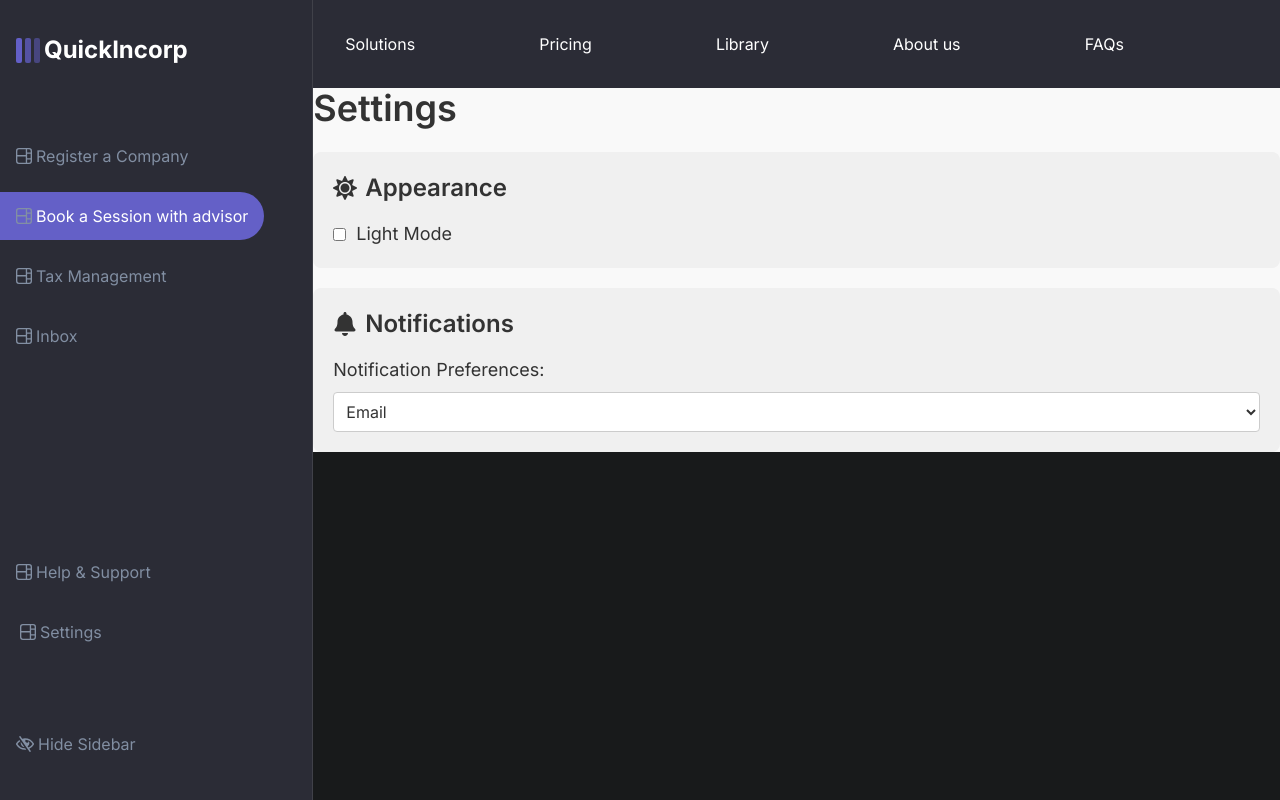
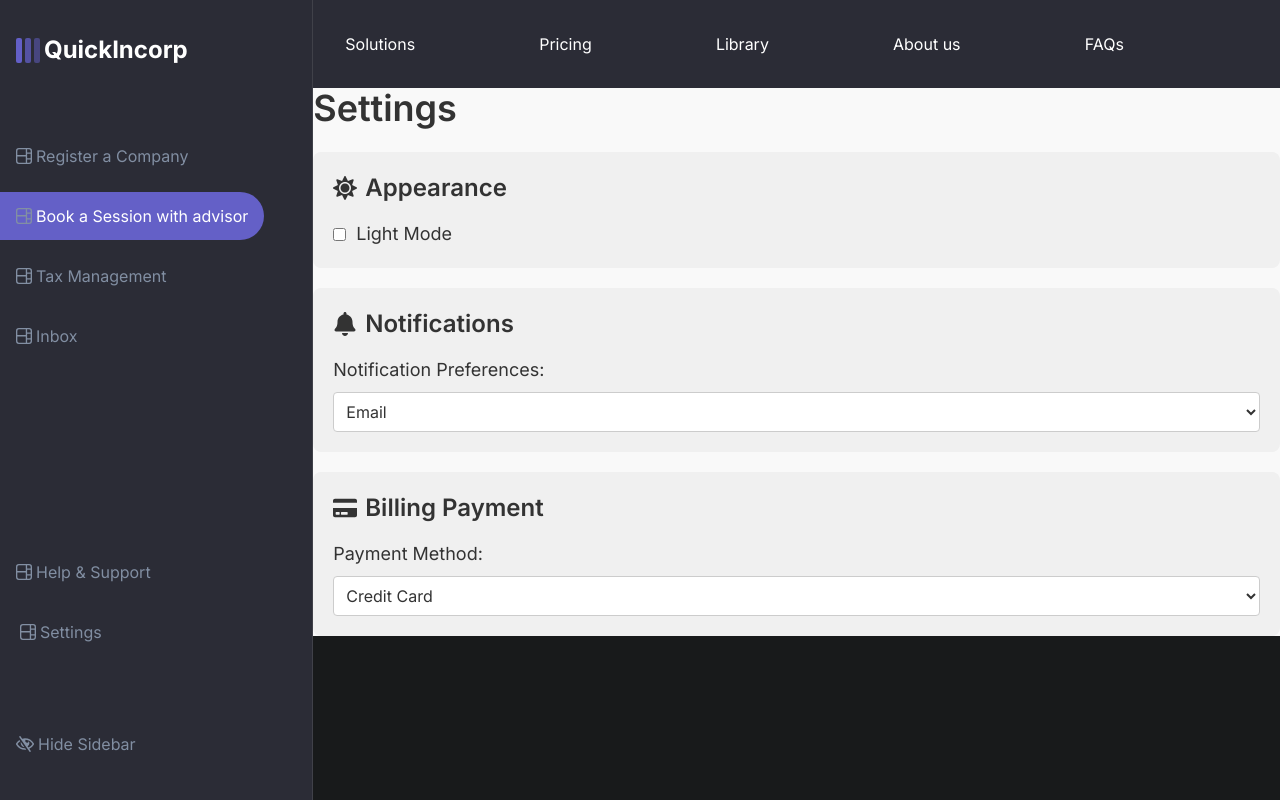
Before and after one commit to ksingh62/quick-incorp-app, a Next.js app: page /prototype/settings in a window 1280 px wide. Built offline with nearby package versions, Linux system fonts and the light colour scheme; no server answers.

Commit message:
added the payment option

```diff
--- a/src/app/prototype/settings/page.js
+++ b/src/app/prototype/settings/page.js
@@ -2,15 +2,31 @@
 import React, { useState, useEffect } from "react";
 import "./settings.css";
 import Layout from "@/components/Layout";
-import { FaMoon, FaSun, FaBell, FaEnvelope, FaMobileAlt } from "react-icons/fa";
+import {
+  FaMoon,
+  FaSun,
+  FaBell,
+  FaEnvelope,
+  FaMobileAlt,
+  FaCreditCard,
+  FaPaypal,
+  FaUniversity,
+} from "react-icons/fa";
 
 const Settings = () => {
   const [darkMode, setDarkMode] = useState(false);
   const [notificationPref, setNotificationPref] = useState("email");
+  const [paymentMethod, setPaymentMethod] = useState("creditCard");
 
   useEffect(() => {
     const storedDarkMode = localStorage.getItem("darkMode") === "true";
     setDarkMode(storedDarkMode);
+    const storedNotificationPref =
+      localStorage.getItem("notificationPref") || "email";
+    setNotificationPref(storedNotificationPref);
+    const storedPaymentMethod =
+      localStorage.getItem("paymentMethod") || "creditCard";
+    setPaymentMethod(storedPaymentMethod);
   }, []);
 
   const handleDarkModeToggle = () => {
@@ -21,6 +37,18 @@ const Settings = () => {
   const handleNotificationChange = (event) => {
     setNotificationPref(event.target.value);
     localStorage.setItem("notificationPref", event.target.value);
+  };
+
+  const handlePaymentMethodChange = (event) => {
+    const selectedMethod = event.target.value;
+    setPaymentMethod(selectedMethod);
+    localStorage.setItem("paymentMethod", selectedMethod);
+
+    if (selectedMethod === "creditCard") {
+      window.location.href = "https://stripe.com";
+    } else if (selectedMethod === "paypal") {
+      window.location.href = "https://paypal.com";
+    }
   };
 
   return (
@@ -64,6 +92,22 @@ const Settings = () => {
             <option value="both">Both</option>
           </select>
         </div>
+
+        <div className="settings-section">
+          <h3 className="text-2xl font-semibold mb-4 flex items-center">
+            <FaCreditCard className="mr-2" /> Billing Payment
+          </h3>
+          <label className="block mb-2 text-lg">Payment Method:</label>
+          <select
+            value={paymentMethod}
+            onChange={handlePaymentMethodChange}
+            className="p-2 border rounded w-full"
+          >
+            <option value="creditCard">Credit Card</option>
+            <option value="paypal">PayPal</option>
+            <option value="bankTransfer">Bank Transfer</option>
+          </select>
+        </div>
       </div>
     </Layout>
   );
```
